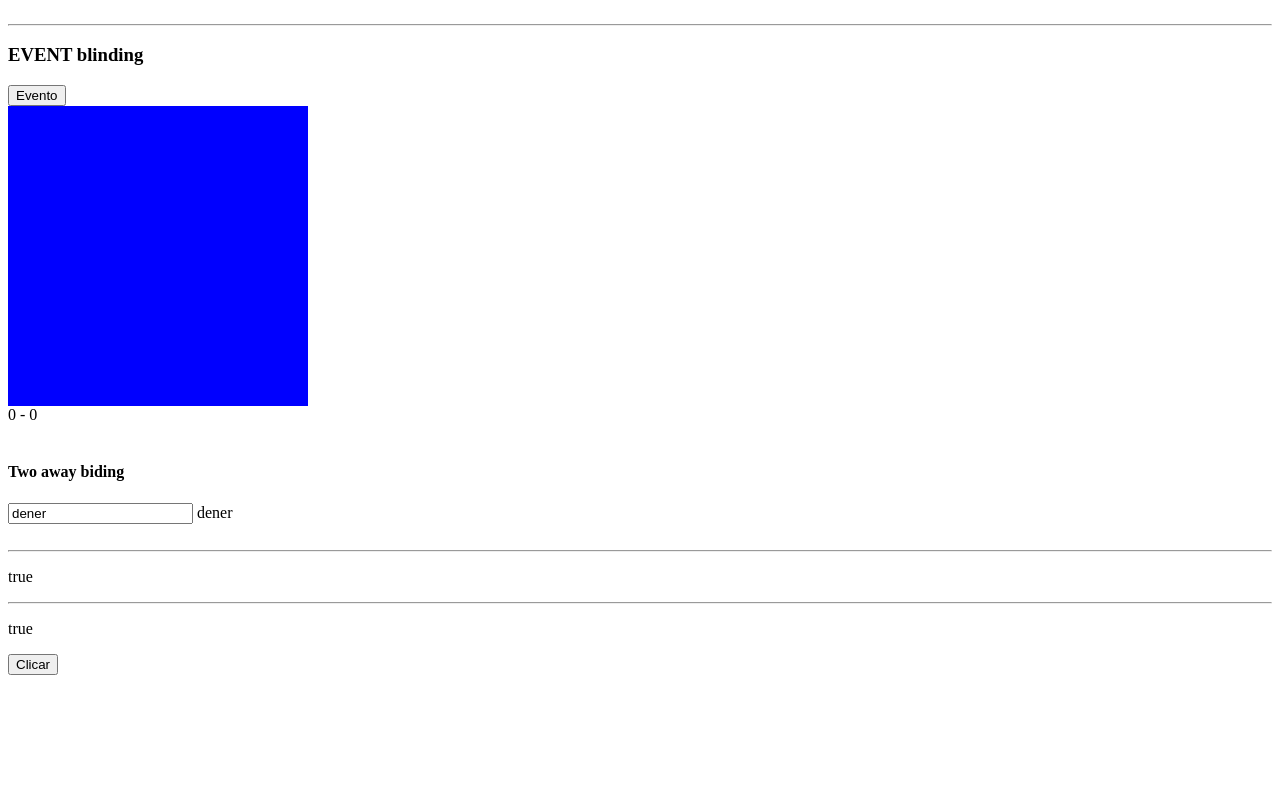
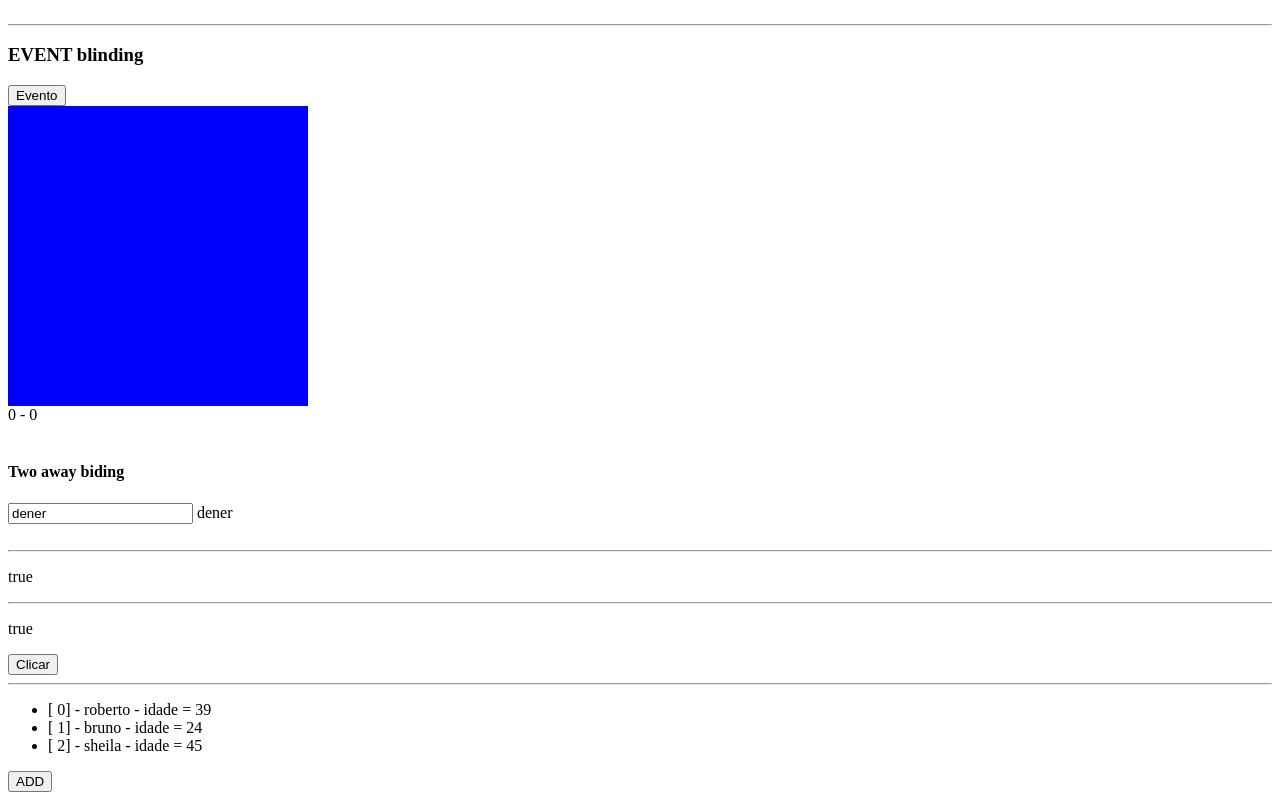
Before and after one commit to robertoamato/curso-angularudemy2022, an Angular app: page / in a window 1280 px wide. Shown: the part 627-1427 px from the top of the page. Before the commit the page ends 1310 px from the top, so only its background shows below. Built offline with nearby package versions, Linux system fonts and the light colour scheme.

Commit message:
curso-angularudemy2022

```diff
--- a/src/app/diretivas-estruturais/diretivas-estruturais.component.html
+++ b/src/app/diretivas-estruturais/diretivas-estruturais.component.html
@@ -22,3 +22,11 @@
 </p>
 
 <button (click)="desaparecer()">Clicar</button>
+
+<hr>
+
+<ul>
+  <li *ngFor="let item of list; let i = index;" (click)="onClickEventList($event)">[ {{i}}] - {{item.nome}} - idade = {{ item.idade}}</li>
+</ul>
+
+<button (click)="onclickAddList()">ADD</button>
--- a/src/app/diretivas-estruturais/diretivas-estruturais.component.ts
+++ b/src/app/diretivas-estruturais/diretivas-estruturais.component.ts
@@ -9,6 +9,15 @@ export class DiretivasEstruturaisComponent implements OnInit {
 
   public condition : boolean = true;
   public conditionClick : boolean = true;
+  public list: Array <{ nome: string, idade : number }> = [
+    { nome: "roberto ", idade: 39},
+    { nome: "bruno", idade: 24 },
+    { nome: "sheila", idade: 45},
+
+
+
+
+  ];
   constructor() { }
 
   ngOnInit(): void {
@@ -21,9 +30,9 @@ export class DiretivasEstruturaisComponent implements OnInit {
       }
 
     }, 2000)
+  }
 
 
-  }
 
 
   public desaparecer (){
@@ -32,5 +41,15 @@ export class DiretivasEstruturaisComponent implements OnInit {
   } else{
       this.conditionClick = true;
     }
+     }
+
+
+     public onclickAddList() {
+      this.list.push({nome:"roberto" ,  idade:39});
     }
- }
+
+public  onClickEventList (event:MouseEvent )  {
+  console.log(event);
+}
+
+  }
```
